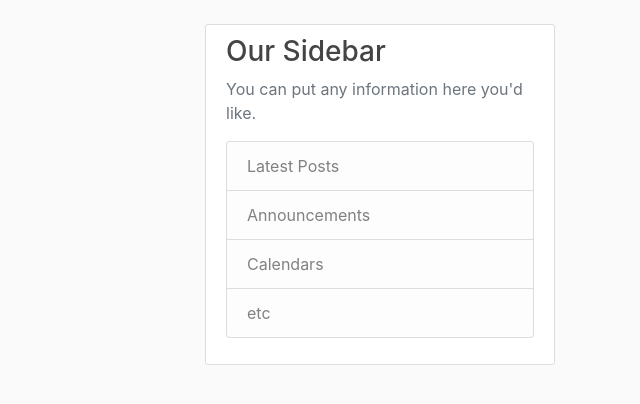
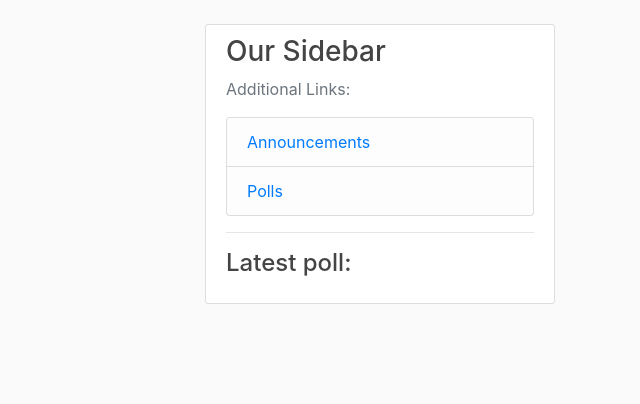
Before and after one commit to Armin0001/Django-Blog-Website, a Django app: page / in a window 1280 px wide. Shown: the part 56-460 px from the top of the page, without its empty margins (640-1280 px from the left). Run offline with Django 4.2, Linux system fonts and the light colour scheme; data that the repository does not hold is empty; some libraries are stand-ins or nearby versions.

Commit message:
Update base.html

```diff
--- a/blog/templates/blog/base.html
+++ b/blog/templates/blog/base.html
@@ -62,13 +62,24 @@
         <div class="col-md-4">
           <div class="content-section">
             <h3>Our Sidebar</h3>
-            <p class='text-muted'>You can put any information here you'd like.
+            <p class='text-muted'>Additional Links:
               <ul class="list-group">
-                <li class="list-group-item list-group-item-light">Latest Posts</li>
-                <li class="list-group-item list-group-item-light">Announcements</li>
-                <li class="list-group-item list-group-item-light">Calendars</li>
-                <li class="list-group-item list-group-item-light">etc</li>
+
+                <li class="list-group-item list-group-item-light"><a href="{% url 'blog-announce' %}">Announcements</a></li>
+                <li class="list-group-item list-group-item-light"><a href="{% url 'polls:index' %}">Polls</a></li>
+
               </ul>
+              <hr>
+              <h4>Latest poll:</h4>
+            <div>
+          {% block contentPolls %}
+
+          {% endblock contentPolls %}
+                </div>
+
+
+
+
             </p>
           </div>
         </div>
```
